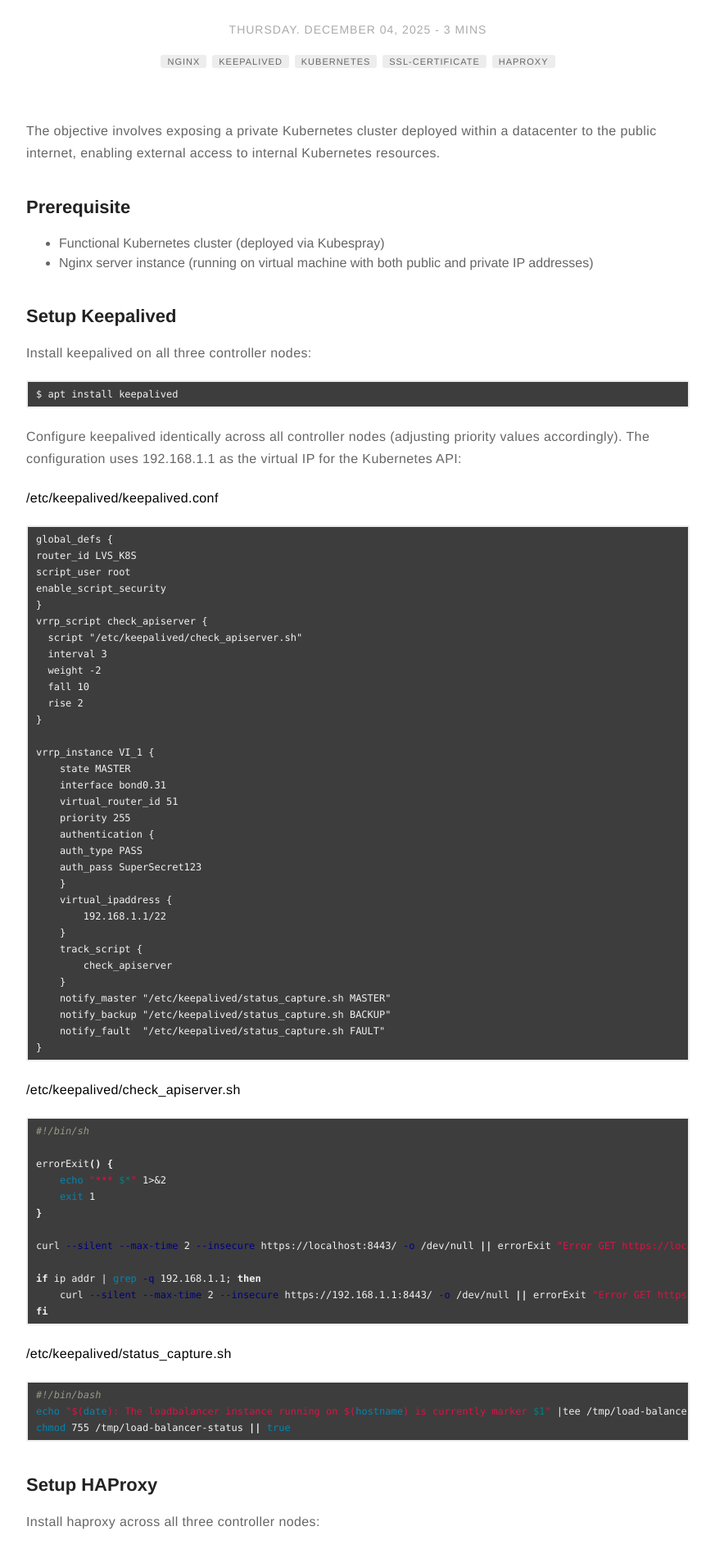
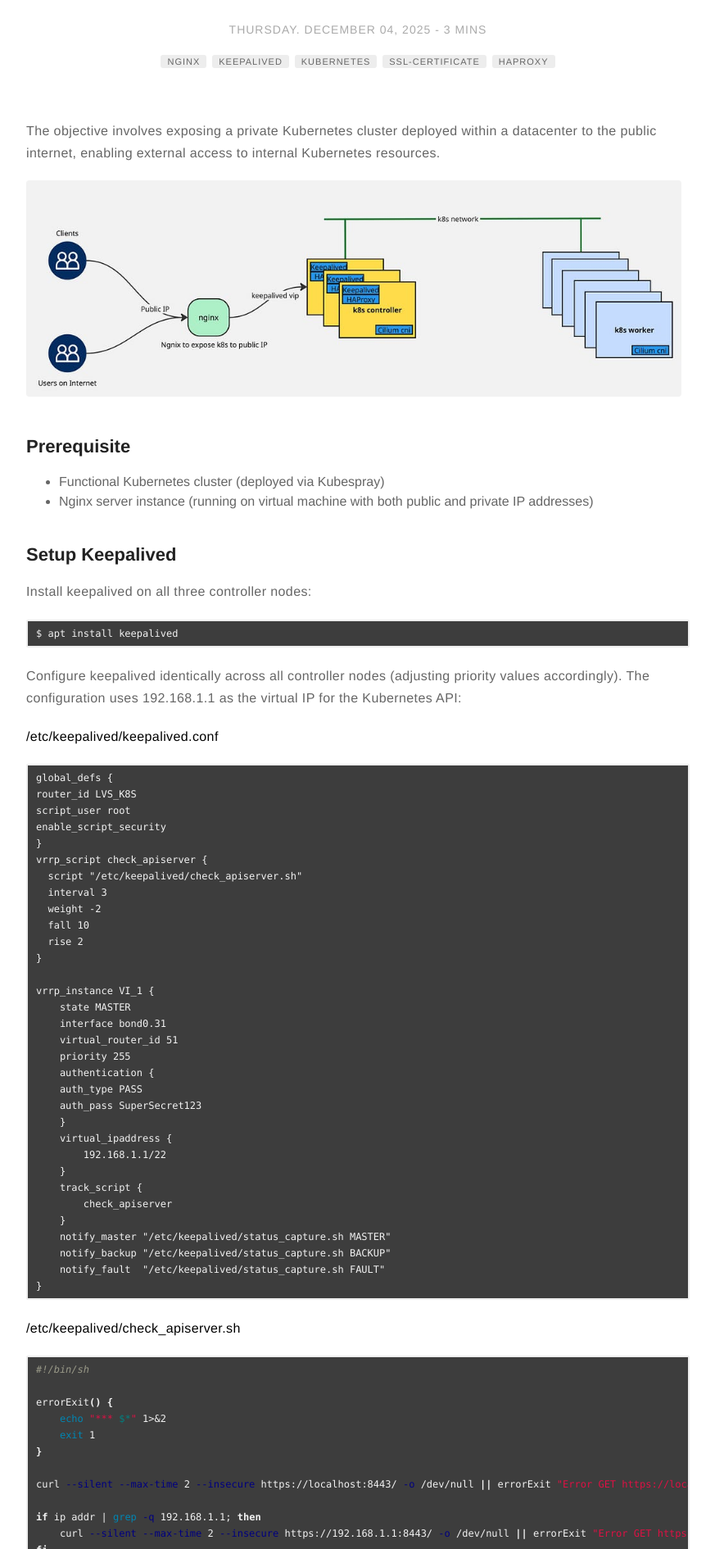
Before and after one commit to satishdotpatel/satishdotpatel.github.io, a Jekyll site: the page built from _posts/2025-12-04-kubespray-private-kubernetes-cluster-expose-to-public-network-using-nginx.markdown, in a window 1280 px wide. Shown: the part 335-2225 px from the top of the page at 82% size, without its empty margins (203-1076 px from the left). Built offline with Jekyll 4.4.1, drawn with Linux system fonts in a browser that asks for light colours; comment, search, counter and statistics services are not loaded.

Commit message:
changing image size

```diff
--- a/_posts/2025-12-04-kubespray-private-kubernetes-cluster-expose-to-public-network-using-nginx.markdown
+++ b/_posts/2025-12-04-kubespray-private-kubernetes-cluster-expose-to-public-network-using-nginx.markdown
@@ -18,6 +18,8 @@ description: "Kubespray Private Kubernetes Cluster Expose to Public Network usin
 ---
 
 The objective involves exposing a private Kubernetes cluster deployed within a datacenter to the public internet, enabling external access to internal Kubernetes resources.
+
+![<img>](/assets/images/2025-12-04-kubespray-private-kubernetes-cluster-expose-to-public-network-using-nginx/kubespray-nginx.jpeg){: width="800" }
 
 ## Prerequisite
 
```
